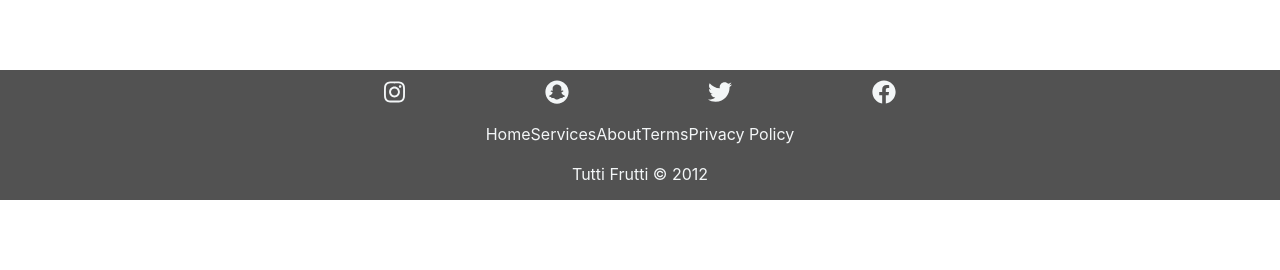
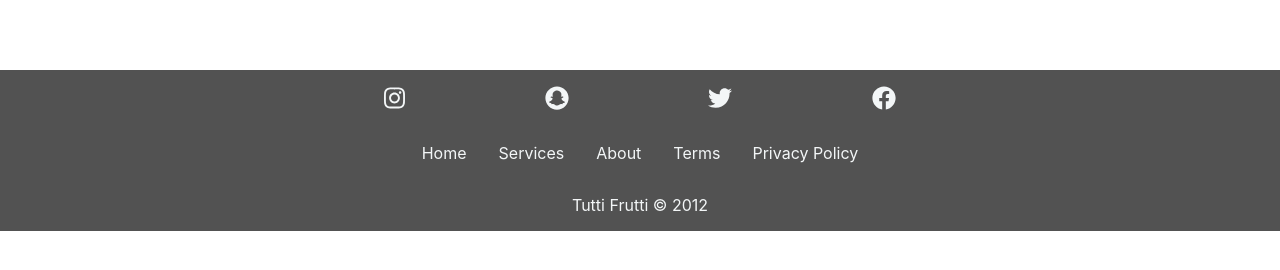
Before and after one commit to TheBridge-FullStackDeveloper/pt-sept-20-tuttifrutti-store-client, a React (Create React App) app: page /product/5676777 in a window 1280 px wide. Shown: the part 262-532 px from the top of the page. Built offline with nearby package versions, Linux system fonts and the light colour scheme; no server answers.

Commit message:
footer refactor

```diff
--- a/src/components/Footer/Footer.jsx
+++ b/src/components/Footer/Footer.jsx
@@ -10,33 +10,32 @@ import './Footer.scss';
 export default function Footer() {
   return (
     <footer className="Footer">
-      <div className="Footer__socialIcons__list">
+      <ul className="Footer__social-icons__list">
+        <li>
         <a href="https://www.instagram.com/">
           <FontAwesomeIcon
             icon={faInstagram}
-            className="Footer__socialIcons  Footer__socialIcons--hover"
+            className="Footer__social-icons"
           />
         </a>
+        </li>
+        <li>
         <a href="https://www.snapchat.com/">
-          <FontAwesomeIcon
-            icon={faSnapchat}
-            className="Footer__socialIcons Footer__socialIcons--hover"
-          />
+          <FontAwesomeIcon icon={faSnapchat} className="Footer__social-icons" />
         </a>
+        </li>
+        <li>
         <a href="https://twitter.com/">
-          <FontAwesomeIcon
-            icon={faTwitter}
-            className="Footer__socialIcons Footer__socialIcons--hover"
-          />
+          <FontAwesomeIcon icon={faTwitter} className="Footer__social-icons" />
         </a>
+        </li>
+        <li>
         <a href="https://www.facebook.com/">
-          <FontAwesomeIcon
-            icon={faFacebook}
-            className="Footer__socialIcons Footer__socialIcons--hover"
-          />
+          <FontAwesomeIcon icon={faFacebook} className="Footer__social-icons" />
         </a>
-      </div>
-      <div className="Footer__listContainer">
+        </li>
+      </ul>
+
       <ul className="Footer__list">
         <li className="listFooterItem">
           <a href="https://www.google.com/">Home</a>
@@ -54,9 +53,9 @@ export default function Footer() {
           <a href="https://www.google.com/">Privacy Policy</a>
         </li>
       </ul>
-      </div>
-      <div className="copytightContainer">
-        <p className="copyright">Tutti Frutti © 2012</p>
+
+      <div className="Footer__copyright">
+        <p>Tutti Frutti © 2012</p>
       </div>
     </footer>
   );
--- a/src/components/Footer/Footer.scss
+++ b/src/components/Footer/Footer.scss
@@ -1,6 +1,16 @@
 :root {
   --color-offwhite-text: #e2ebef;
   --color-gray-background: rgb(82, 82, 82);
+}
+
+a:link {
+  text-decoration: none;
+  color: var(--color-offwhite-text);
+}
+
+ul {
+  padding:0;
+  list-style-type: none;
 }
 
 .Footer {
@@ -11,49 +21,53 @@
   flex-direction: column;
   align-items: center;
   width: 100%;
-}
+  padding: 1rem 0;
 
-.Footer__socialIcons__list {
+  &__social-icons {
+    font-size: 1.5rem;
+    color: var(--color-offwhite-text);
+
+    &__list {
       display: flex;
       justify-content: space-between;
       width: 40%;
       color: var(--color-offwhite-text);
-  height: 30px;
-  margin: 10px;
-  min-width: 80px;
+      margin: 0;
+    }
   }
 
-.Footer__socialIcons {
-  font-size: 1.5rem;
+  &__list {
+    color: var(--color-offwhite-text);
+    margin: 2rem 0;
+    text-decoration: none;
+    font-size: 1rem;
+
+    & > li {
+      display: inline;
+      margin: 0 1rem;
+
+
+      & > a {
+        color: var(--color-offwhite-text);
+
+        &:active {
           color: var(--color-offwhite-text);
         }
-
-.Footer__list {
-  margin: -10px;
-  color: var(--color-offwhite-text);
-  padding: 14px 25px;
-  text-decoration: none;
-  font-size: 1rem;
       }
-.Footer__list li {
-  display: inline;
     }
-.Footer__list > li > a {
-  color: var(--color-offwhite-text);
-}
-.Footer__list > li > a:active {
-  color: var(--color-offwhite-text);
   }
 
-.copytightContainer {
-  font-size: 1rem;
+  &__copyright {
+    & > p {
+      margin: 0px;
+    }
+  }
 }
 
-a:link {
-  text-decoration: none;
-  color: var(--color-offwhite-text);
+@media screen and (max-width: 576px) {
+  .Footer__list{
+    & > li{
+    display: block;
   }
-
-ul {
-  list-style-type: none;
   }
+}
```
Lines whose indentation alone changed are shown as unchanged.
